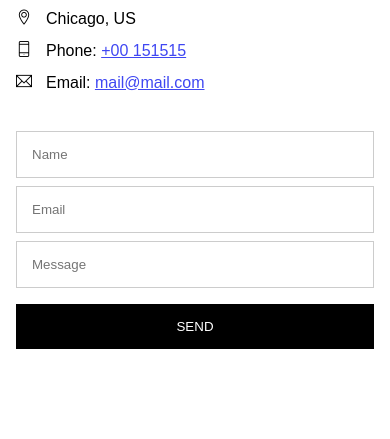
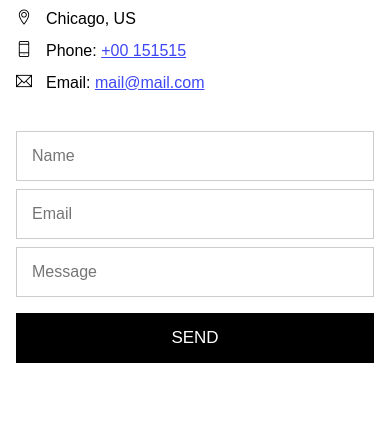
Before and after one commit to VawnTieens/w3band, a plain HTML site: page index.html in a window 390 px wide. Shown: the part 3592-4031 px from the top of the page. Drawn offline with Linux system fonts and the light colour scheme.

Commit message:
Update responsive.css

```diff
--- a/assets/css/responsive.css
+++ b/assets/css/responsive.css
@@ -15,10 +15,15 @@
 
     .contact-form .form-control {
         padding: 15px;
+        font-size: 16px;
     }
 
     .contact-info {
         line-height: 2;
+    }
+
+    .contact-submit-btn {
+        font-size: 17px;
     }
 
     .socials-list {
```
